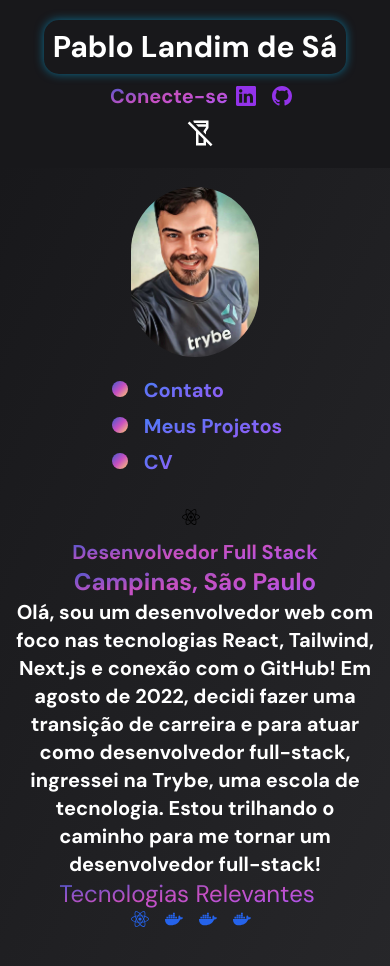
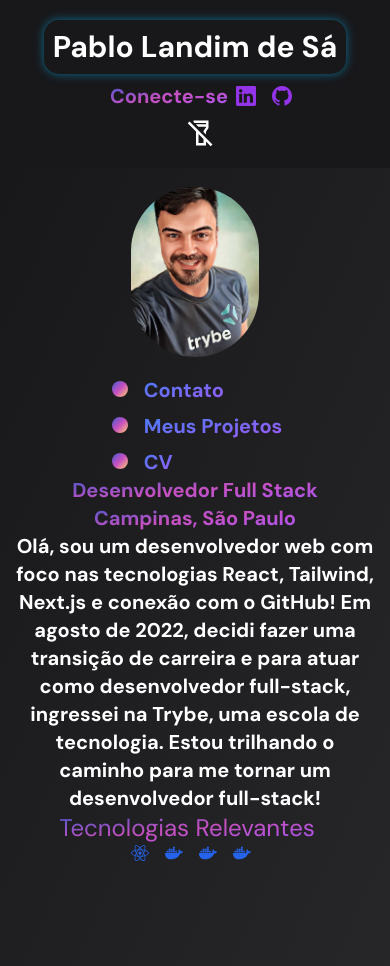
Before and after one commit to PabloLSa/my-Port, a Next.js app: page / in a window 390 px wide. Shown: the top 966 px of the page. Built offline with nearby package versions, Linux system fonts and the light colour scheme.

Commit message:
:wrench: Home
Retirada de ícone

```diff
--- a/src/app/components/About.tsx
+++ b/src/app/components/About.tsx
@@ -60,11 +60,11 @@ function About() {
               </a>
 
             </div>
-            <div className="flex mt-4">
+            {/* <div className="flex mt-4">
               <a href="#sobre-mim" className="mb-3 font-sans text-lg text-black hover:text-blue-500" rel="noopener noreferrer">
                 <FaReact className="mr-2" />
               </a>
-            </div>
+            </div> */}
           </div>
           <div className="flex flex-col items-center justify-between w-full sm:w-3/4 h-96">
             <div className='flex flex-col items-center w-full'>
@@ -73,7 +73,7 @@ function About() {
                   Desenvolvedor Full Stack
                 </span>
               </div>
-              <span className={`font-sans text-2xl font-bold ${themeText}`}>
+              <span className={`font-sans text-xl sm:text-2xl font-bold ${themeText}`}>
                 Campinas, São Paulo
               </span>
             </div>
```
